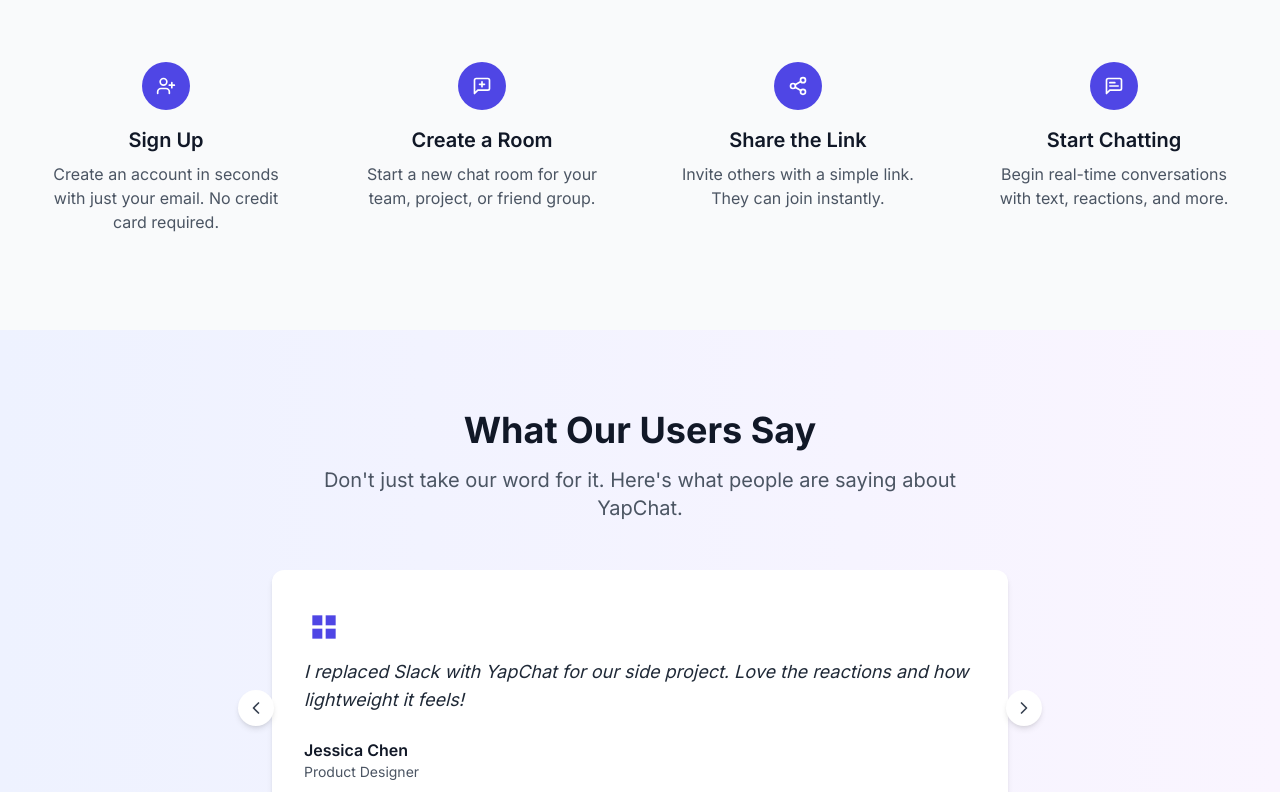
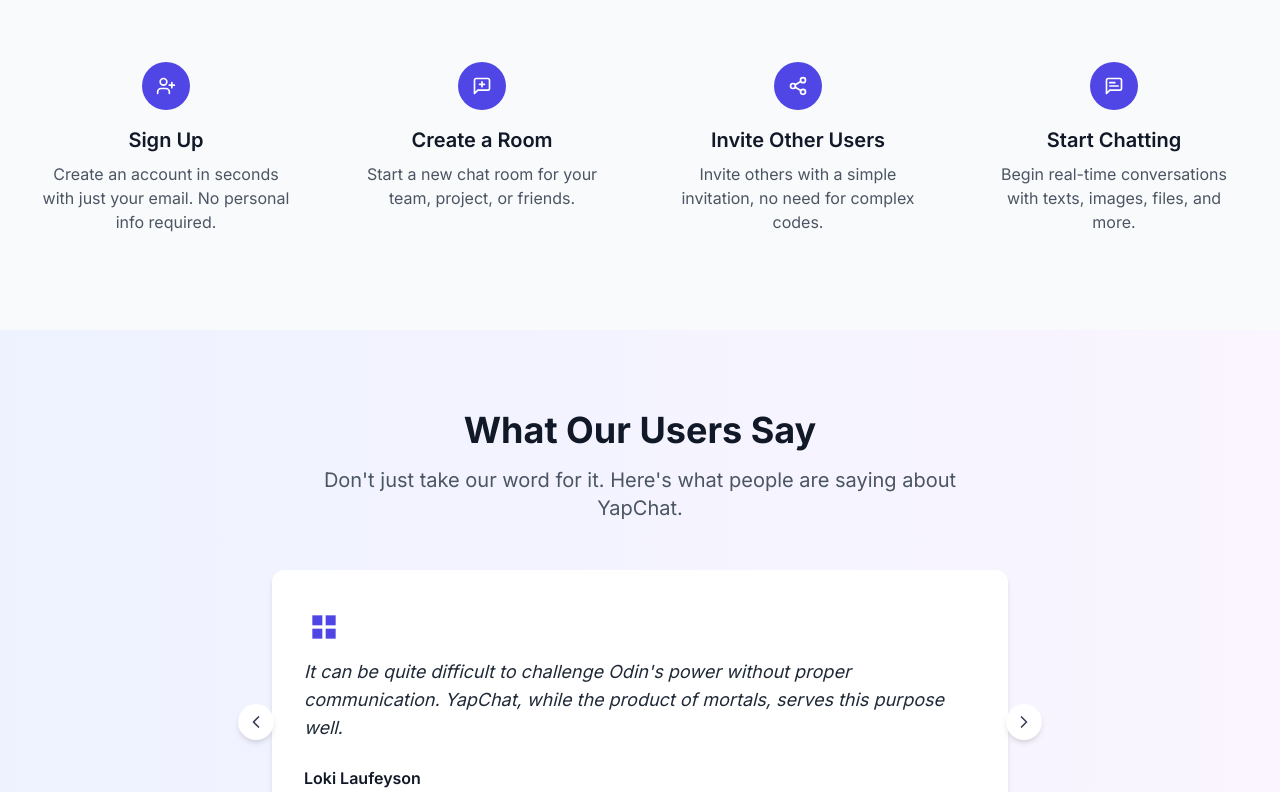
Before and after one commit to TeamYapChat/yapchat-landing-page, a React (Vite) app: page / in a window 1280 px wide. Shown: the part 3020-3812 px from the top of the page. Built offline with nearby package versions, Linux system fonts and the light colour scheme.

Commit message:
chore: Edit HowTo section and rewrite testimonials

```diff
--- a/src/components/HowItWorks.tsx
+++ b/src/components/HowItWorks.tsx
@@ -25,25 +25,25 @@ const HowItWorks: React.FC = () => {
     {
       number: 1,
       title: "Sign Up",
-      description: "Create an account in seconds with just your email. No credit card required.",
+      description: "Create an account in seconds with just your email. No personal info required.",
       icon: <UserPlus size={20} />
     },
     {
       number: 2,
       title: "Create a Room",
-      description: "Start a new chat room for your team, project, or friend group.",
+      description: "Start a new chat room for your team, project, or friends.",
       icon: <MessageSquarePlus size={20} />
     },
     {
       number: 3,
-      title: "Share the Link",
-      description: "Invite others with a simple link. They can join instantly.",
+      title: "Invite Other Users",
+      description: "Invite others with a simple invitation, no need for complex codes.",
       icon: <Share2 size={20} />
     },
     {
       number: 4,
       title: "Start Chatting",
-      description: "Begin real-time conversations with text, reactions, and more.",
+      description: "Begin real-time conversations with texts, images, files, and more.",
       icon: <MessageSquareText size={20} />
     }
   ];
--- a/src/components/Testimonials.tsx
+++ b/src/components/Testimonials.tsx
@@ -31,19 +31,19 @@ const Testimonials: React.FC = () => {
   const [currentIndex, setCurrentIndex] = useState(0);
   const testimonials = [
     {
-      quote: "This app is snappy and perfect for our dev standups. We've completely replaced our old messaging system with YapChat.",
-      author: "Alex Rodriguez",
-      role: "CTO at DevFlow"
+      quote: "Me and my friends have been wanting to find a simple platform for chatting and calling while gaming. YapChat fit this perfectly!",
+      author: "Zachary Ohlenforst",
+      role: "Everyday User"
     },
     {
-      quote: "I replaced Slack with YapChat for our side project. Love the reactions and how lightweight it feels!",
-      author: "Jessica Chen",
-      role: "Product Designer"
+      quote: "It can be quite difficult to challenge Odin's power without proper communication. YapChat, while the product of mortals, serves this purpose well.",
+      author: "Loki Laufeyson",
+      role: "God of Mischief"
     },
     {
-      quote: "YapChat has become essential for our remote team. The real-time nature makes it feel like we're all in the same room.",
-      author: "Michael Johnson",
-      role: "Team Lead at RemoteFirst"
+      quote: "Verily, this contrivance hath proven most vital to mine endeavors against the British crown. Furthermore, the hues and design thereof are most agreeable to mine eyes, bringing me no small measure of delight.",
+      author: "George Washington",
+      role: "Commander of the Continental Army"
     }
   ];
 
```
